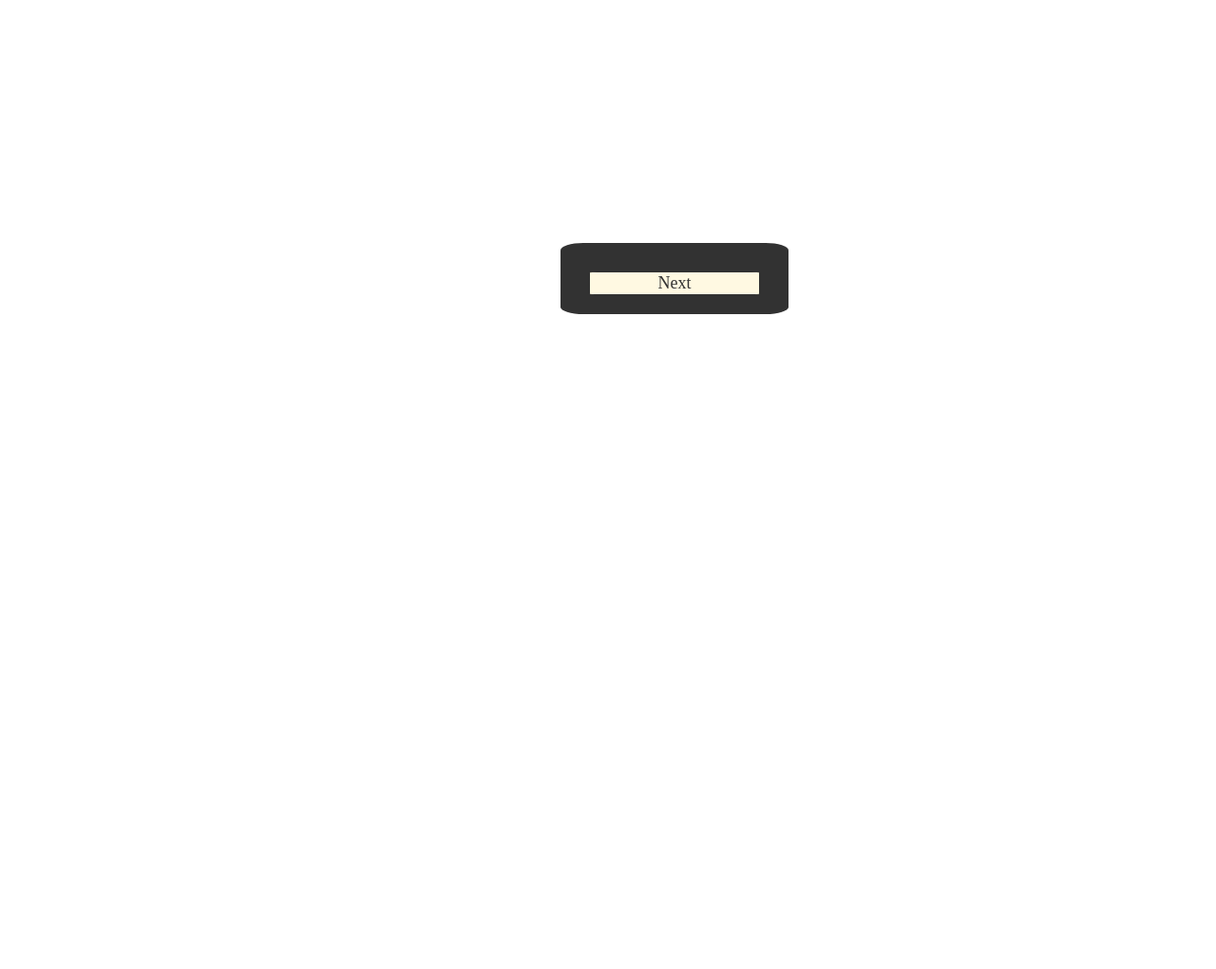
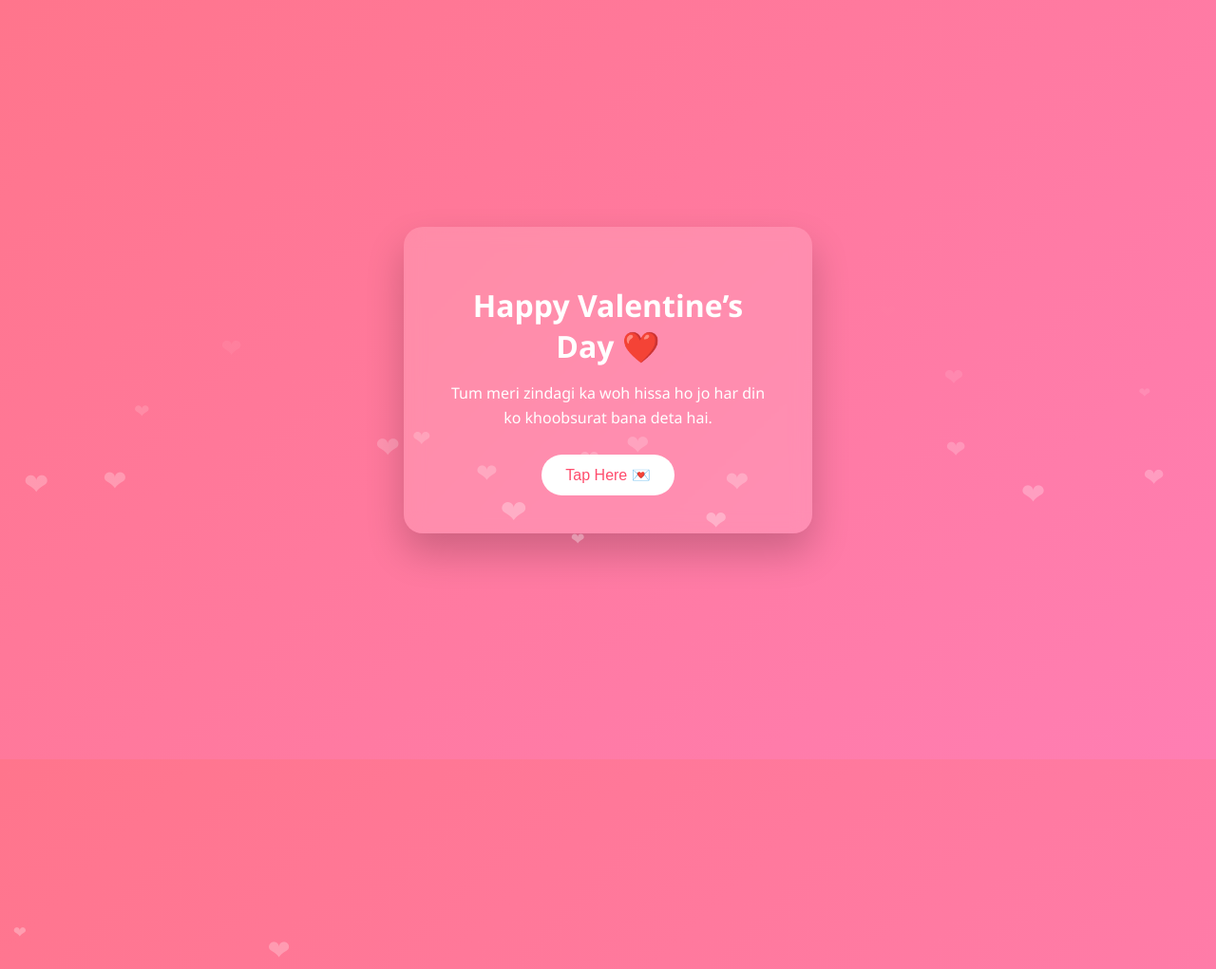
Before and after one commit to huxfa123/Login-Page, a plain HTML site: page index.html in a window 1280 px wide. Shown: the top 1021 px of the page at 95% size. Before the commit the page ends 800 px from the top, so only its background shows below. Drawn offline with Linux system fonts and the light colour scheme.

Commit message:
Update index.html

```diff
--- a/index.html
+++ b/index.html
@@ -2,56 +2,113 @@
 <html lang="en">
 <head>
 <meta charset="UTF-8">
-    <meta name="viewport" content="width=device-width, initial-scale=1.0">
-    <title>Greeting</title>
-    <link rel="Tab icon" type="png" href="C:\Users\Skylink\Downloads\PFP.png">
+<title>For My Valentine ❤️</title>
 <style>
-        body{
-            margin: 0%;
-            padding-top: 20%;
+    body {
+        margin: 0;
+        padding: 0;
+        height: 100vh;
+        background: linear-gradient(135deg, #ff758c, #ff7eb3);
+        font-family: 'Segoe UI', sans-serif;
+        display: flex;
+        justify-content: center;
         align-items: center;
+        overflow: hidden;
     }
-        input{
-            margin: 5px;
+
+    .card {
+        background: rgba(255,255,255,0.15);
+        backdrop-filter: blur(10px);
+        border-radius: 20px;
+        padding: 40px;
         text-align: center;
-            height: 20px;
+        color: white;
+        width: 350px;
+        box-shadow: 0 20px 40px rgba(0,0,0,0.2);
+        animation: fadeIn 2s ease;
     }
-        button{
-            margin-top: 10px;
-            width: 180px;
-            font-family: 'Times New Roman', Times, serif;
-            font-size: large;
-            background-color: cornsilk;
-            transition: 0.8s;
-            border: 1px solid black;
-            border-radius: 5%;
-            opacity: 100%;
+
+    h1 {
+        margin-bottom: 10px;
+        font-size: 32px;
     }
-        button:hover{
-            background-color: rgb(65, 65, 65);
+
+    p {
+        font-size: 16px;
+        line-height: 1.6;
+        margin-bottom: 25px;
+    }
+
+    button {
+        background: white;
+        color: #ff4d6d;
+        border: none;
+        padding: 12px 25px;
+        font-size: 16px;
+        border-radius: 25px;
         cursor: pointer;
-            color: aliceblue;
+        transition: 0.3s;
     }
-        div{
-            background-color: black;
-            opacity: 80%;
-            width: 200px;
-            margin-left: 590px;
-            border-radius: 10%;
-            padding: 20px ;
+
+    button:hover {
+        background: #ff4d6d;
+        color: white;
+    }
+
+    .hidden {
+        display: none;
+    }
+
+    @keyframes fadeIn {
+        from { opacity: 0; transform: scale(0.9); }
+        to { opacity: 1; transform: scale(1); }
+    }
+
+    .heart {
+        position: absolute;
+        color: rgba(255,255,255,0.6);
+        font-size: 20px;
+        animation: float 6s linear infinite;
+    }
+
+    @keyframes float {
+        0% { transform: translateY(100vh); opacity: 0; }
+        50% { opacity: 1; }
+        100% { transform: translateY(-10vh); opacity: 0; }
     }
 </style>
 </head>
 <body>
-    <div id="box">
-    <form>
 
-    <a href="incorrect.html"><center><button>Next</button></center></a>
-    </form>
+<div class="card">
+    <h1>Happy Valentine’s Day ❤️</h1>
+    <p id="text">
+        Tum meri zindagi ka woh hissa ho
+        jo har din ko khoobsurat bana deta hai.
+    </p>
+    <button onclick="showLove()">Tap Here 💌</button>
+</div>
 
-    </div>
 <script>
+function showLove() {
+    document.getElementById("text").innerHTML =
+    "Tumhari muskurahat meri sab se badi kamzori hai 💖<br><br>" +
+    "Main wada karta hoon ke tumhari respect, khushi aur dreams<br>" +
+    "hamesha meri priority rahen gi.<br><br>" +
+    "Will you be my Valentine? 🌹";
+}
 
+// floating hearts
+for (let i = 0; i < 25; i++) {
+    let heart = document.createElement("div");
+    heart.className = "heart";
+    heart.innerHTML = "❤";
+    heart.style.left = Math.random() * 100 + "vw";
+    heart.style.animationDuration = (Math.random() * 3 + 4) + "s";
+    heart.style.fontSize = (Math.random() * 20 + 15) + "px";
+    document.body.appendChild(heart);
+}
 </script>
+
 </body>
 </html>
```
Lines whose indentation alone changed are shown as unchanged.
